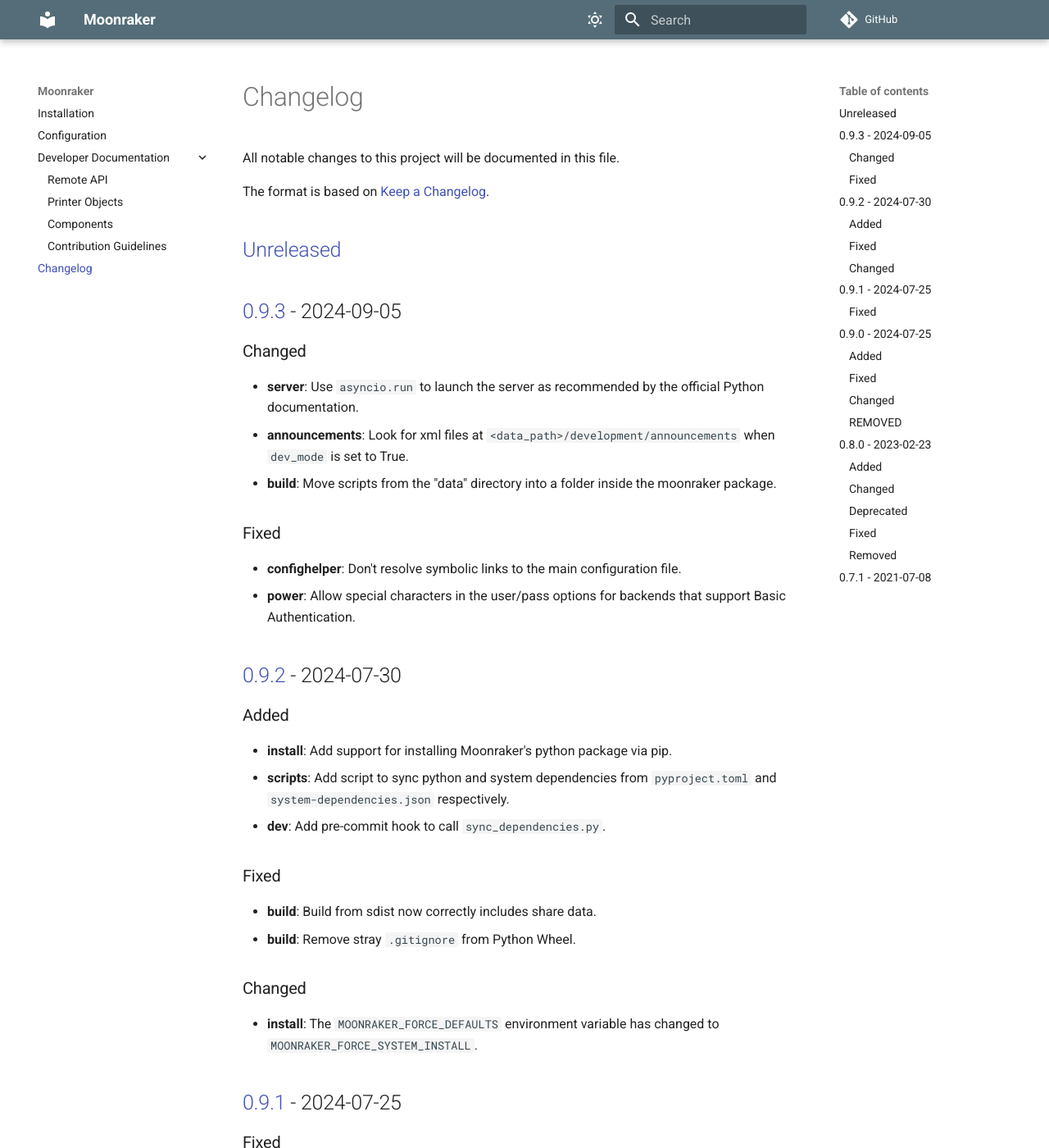
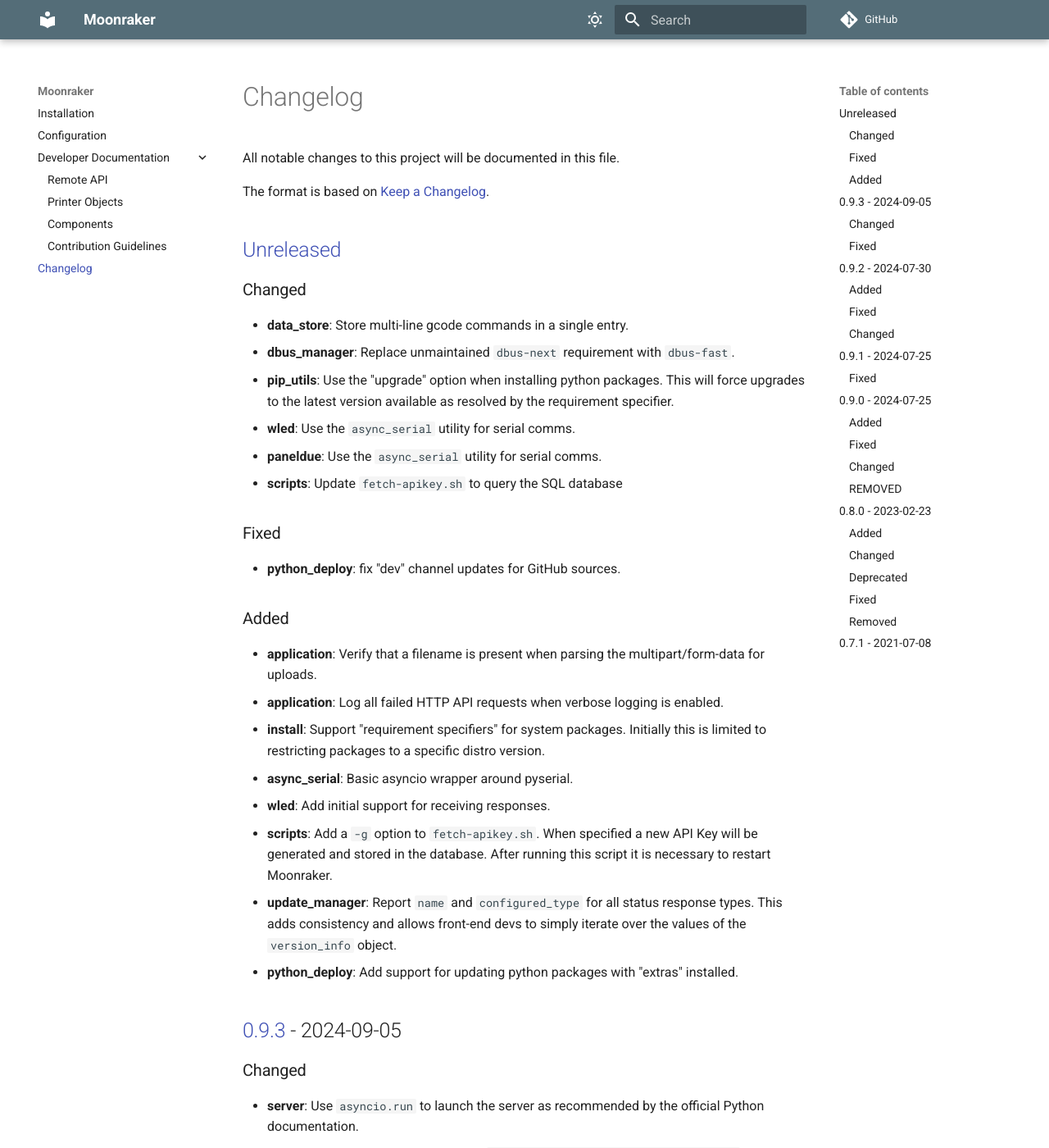
Before and after one commit to Arksine/moonraker, an MkDocs documentation site: the page built from docs/changelog.md, in a window 1280 px wide and 1400 px high. Shown: the whole window at 82% size. Built offline with MkDocs 1.6.1 and Material for MkDocs 9.7.7, drawn with Linux system fonts in a browser that asks for light colours; comment, search, counter and statistics services are not loaded.

Commit message:
docs: update documentation with latest changes
Signed-off-by:  Eric Callahan <arksine.code@gmail.com>

```diff
--- a/docs/changelog.md
+++ b/docs/changelog.md
@@ -5,6 +5,40 @@
 The format is based on [Keep a Changelog].
 
 ## [Unreleased]
+
+### Changed
+- **data_store**: Store multi-line gcode commands in a single entry.
+- **dbus_manager**: Replace unmaintained `dbus-next` requirement with
+  `dbus-fast`.
+- **pip_utils**:  Use the "upgrade" option when installing python packages.
+  This will force upgrades to the latest version available as resolved by
+  the requirement specifier.
+- **wled**: Use the `async_serial` utility for serial comms.
+- **paneldue**: Use the `async_serial` utility for serial comms.
+- **scripts**: Update `fetch-apikey.sh` to query the SQL database
+
+### Fixed
+- **python_deploy**: fix "dev" channel updates for GitHub sources.
+
+### Added
+- **application**: Verify that a filename is present when parsing the
+  multipart/form-data for uploads.
+- **application**: Log all failed HTTP API requests when verbose logging
+  is enabled.
+- **install**: Support "requirement specifiers" for system packages.
+  Initially this is limited to restricting packages to a specific
+  distro version.
+- **async_serial**: Basic asyncio wrapper around pyserial.
+- **wled**: Add initial support for receiving responses.
+- **scripts**: Add a `-g` option to `fetch-apikey.sh`.  When specified
+  a new API Key will be generated and stored in the database.  After
+  running this script it is necessary to restart Moonraker.
+- **update_manager**:  Report `name` and `configured_type` for all status
+  response types.  This adds consistency and allows front-end devs to
+  simply iterate over the values of the `version_info` object.
+- **python_deploy**: Add support for updating python packages with
+  "extras" installed.
+
 
 ## [0.9.3] - 2024-09-05
 
```
Also changed, not shown: docs/configuration.md (+15 -3 lines), docs/installation.md (+17 -2 lines).
